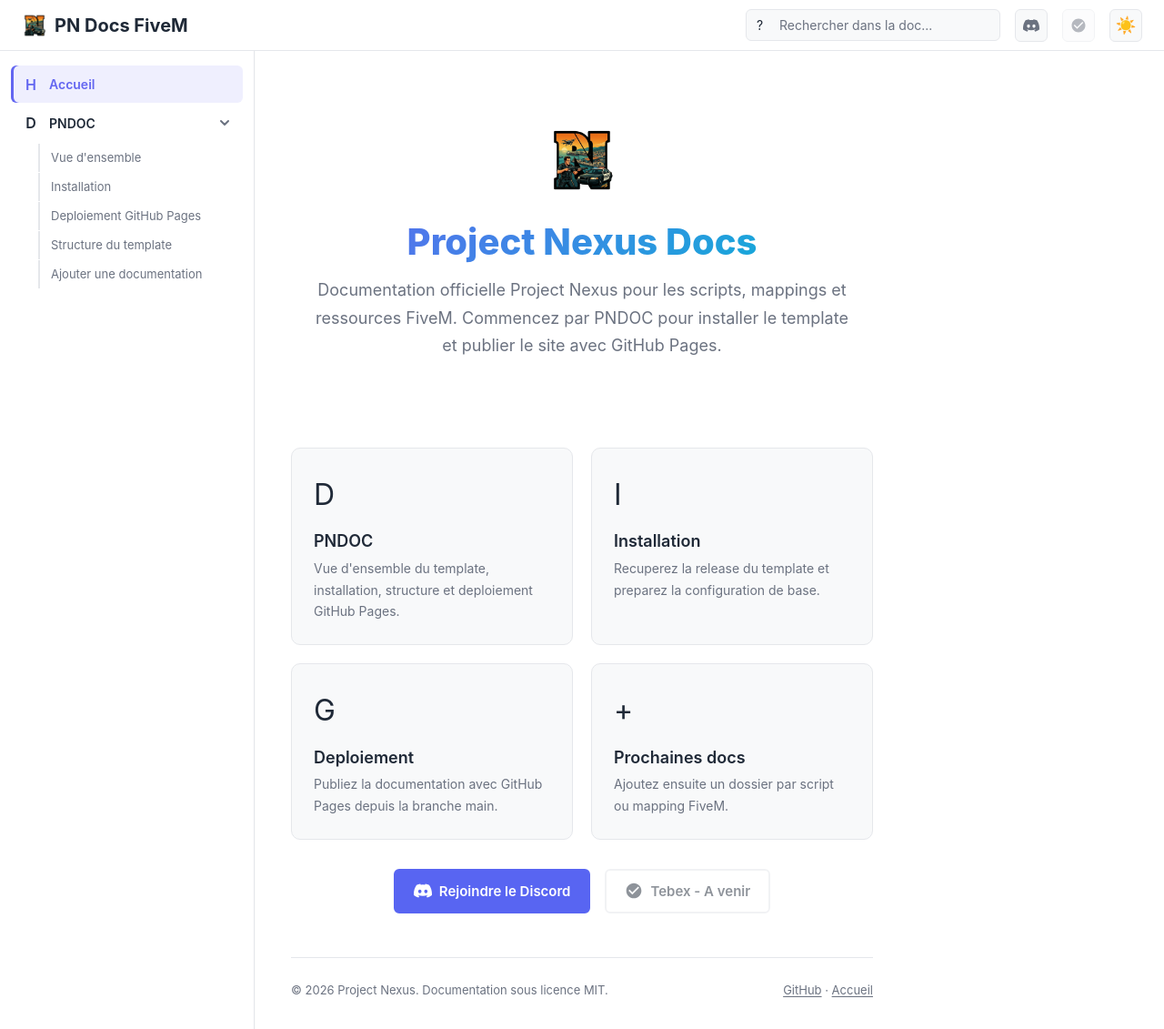
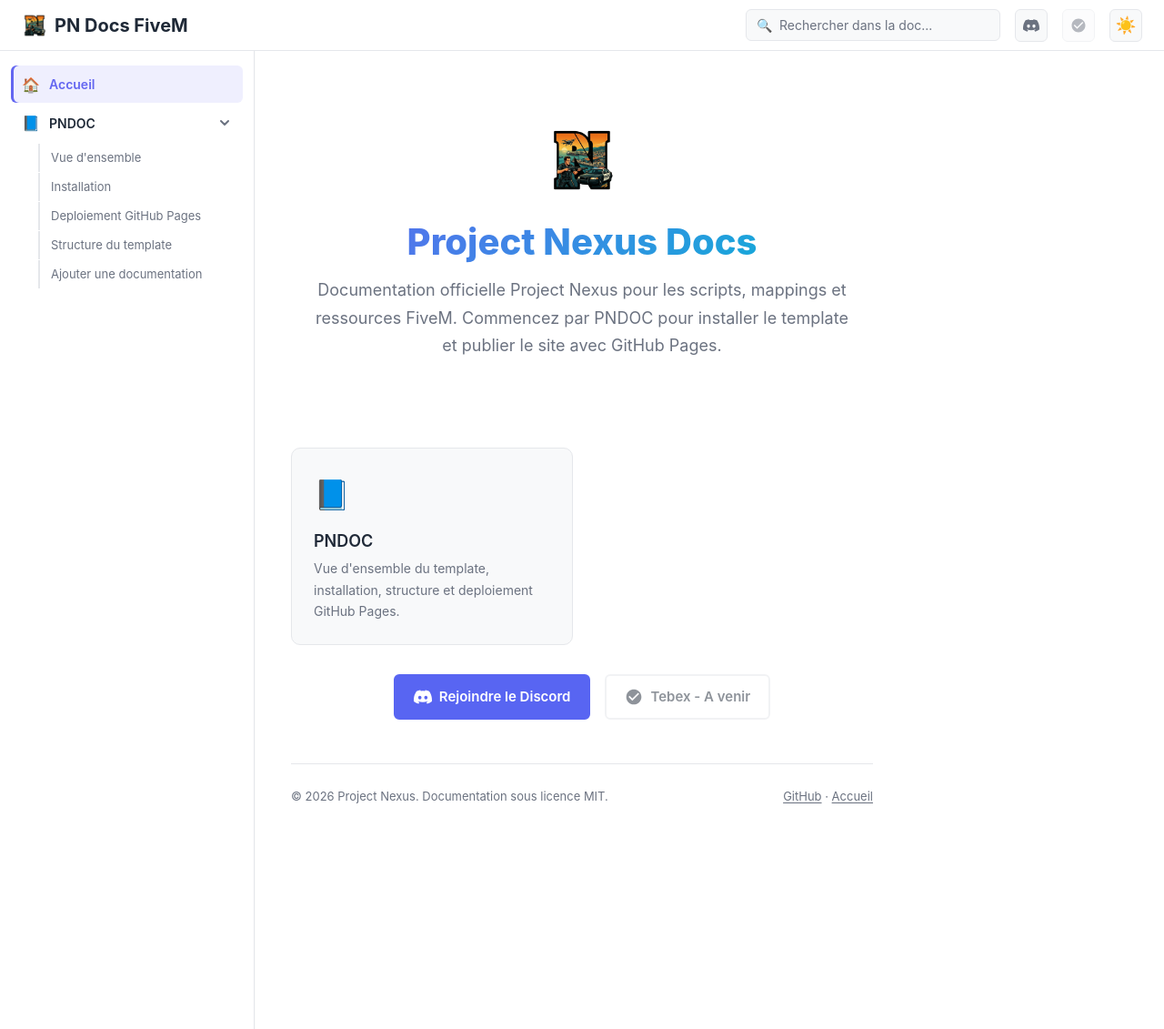
Before and after one commit to PN-ProjectNexus/pn_docs, a Jekyll site: the page built from index.md, in a window 1280 px wide and 1131 px high. Shown: the whole window at 91% size. Built offline with Jekyll 4.4.1, drawn with Linux system fonts in a browser that asks for light colours.

Commit message:
Remise des emojies

```diff
--- a/_data/navigation.yml
+++ b/_data/navigation.yml
@@ -1,5 +1,5 @@
 - title: PNDOC
-  icon: D
+  icon: 📘
   folder: pndoc
   pages:
     - title: Installation
--- a/_includes/header.html
+++ b/_includes/header.html
@@ -12,13 +12,13 @@
     <div class="header-right">
       <div class="search-container">
         <input type="text" id="search-input" placeholder="Rechercher dans la doc..." aria-label="Rechercher">
-        <span class="search-icon">?</span>
+        <span class="search-icon">🔍</span>
         <div id="search-results" class="search-results hidden"></div>
       </div>
       <a href="https://discord.gg/PYBEFEHbZa" target="_blank" rel="noopener" class="btn-social btn-discord" title="Discord">
         <svg width="18" height="18" viewBox="0 0 24 24" fill="currentColor"><path d="M20.317 4.37a19.791 19.791 0 0 0-4.885-1.515.074.074 0 0 0-.079.037c-.21.375-.444.864-.608 1.25a18.27 18.27 0 0 0-5.487 0 12.64 12.64 0 0 0-.617-1.25.077.077 0 0 0-.079-.037A19.736 19.736 0 0 0 3.677 4.37a.07.07 0 0 0-.032.027C.533 9.046-.32 13.58.099 18.057a.082.082 0 0 0 .031.057 19.9 19.9 0 0 0 5.993 3.03.078.078 0 0 0 .084-.028 14.09 14.09 0 0 0 1.226-1.994.076.076 0 0 0-.041-.106 13.107 13.107 0 0 1-1.872-.892.077.077 0 0 1-.008-.128 10.2 10.2 0 0 0 .372-.292.074.074 0 0 1 .077-.01c3.928 1.793 8.18 1.793 12.062 0a.074.074 0 0 1 .078.01c.12.098.246.198.373.292a.077.077 0 0 1-.006.127 12.299 12.299 0 0 1-1.873.892.077.077 0 0 0-.041.107c.36.698.772 1.362 1.225 1.993a.076.076 0 0 0 .084.028 19.839 19.839 0 0 0 6.002-3.03.077.077 0 0 0 .032-.054c.5-5.177-.838-9.674-3.549-13.66a.061.061 0 0 0-.031-.03zM8.02 15.33c-1.183 0-2.157-1.085-2.157-2.419 0-1.333.956-2.419 2.157-2.419 1.21 0 2.176 1.096 2.157 2.42 0 1.333-.956 2.418-2.157 2.418zm7.975 0c-1.183 0-2.157-1.085-2.157-2.419 0-1.333.955-2.419 2.157-2.419 1.21 0 2.176 1.096 2.157 2.42 0 1.333-.946 2.418-2.157 2.418z"/></svg>
       </a>
-      <a href="#" target="_blank" rel="noopener" class="btn-social btn-tebex btn-tebex-soon" title="Tebex (a venir)">
+      <a href="#" target="_blank" rel="noopener" class="btn-social btn-tebex btn-tebex-soon" title="Tebex (à venir)">
         <svg width="18" height="18" viewBox="0 0 24 24" fill="currentColor"><path d="M12 2C6.48 2 2 6.48 2 12s4.48 10 10 10 10-4.48 10-10S17.52 2 12 2zm-2 15l-5-5 1.41-1.41L10 14.17l7.59-7.59L19 8l-9 9z"/></svg>
       </a>
       <button id="theme-toggle" class="theme-toggle" aria-label="Changer le thème">
--- a/_includes/sidebar.html
+++ b/_includes/sidebar.html
@@ -3,7 +3,7 @@
     <ul class="nav-list">
       <li class="nav-item">
         <a href="{{ '/' | relative_url }}" class="nav-link {% if page.url == '/' %}active{% endif %}">
-          <span class="nav-icon">H</span>
+          <span class="nav-icon">🏠</span>
           Accueil
         </a>
       </li>
--- a/index.md
+++ b/index.md
@@ -11,24 +11,9 @@
 
 <div class="cards-grid">
   <a href="{{ '/categories/pndoc/' | relative_url }}" class="card">
-    <span class="card-icon">D</span>
+    <span class="card-icon">📘</span>
     <h3>PNDOC</h3>
     <p>Vue d'ensemble du template, installation, structure et deploiement GitHub Pages.</p>
-  </a>
-  <a href="{{ '/categories/pndoc/installation/' | relative_url }}" class="card">
-    <span class="card-icon">I</span>
-    <h3>Installation</h3>
-    <p>Recuperez la release du template et preparez la configuration de base.</p>
-  </a>
-  <a href="{{ '/categories/pndoc/deploiement-github-pages/' | relative_url }}" class="card">
-    <span class="card-icon">G</span>
-    <h3>Deploiement</h3>
-    <p>Publiez la documentation avec GitHub Pages depuis la branche main.</p>
-  </a>
-  <a href="{{ '/categories/pndoc/ajouter-une-documentation/' | relative_url }}" class="card">
-    <span class="card-icon">+</span>
-    <h3>Prochaines docs</h3>
-    <p>Ajoutez ensuite un dossier par script ou mapping FiveM.</p>
   </a>
 </div>
 
```
